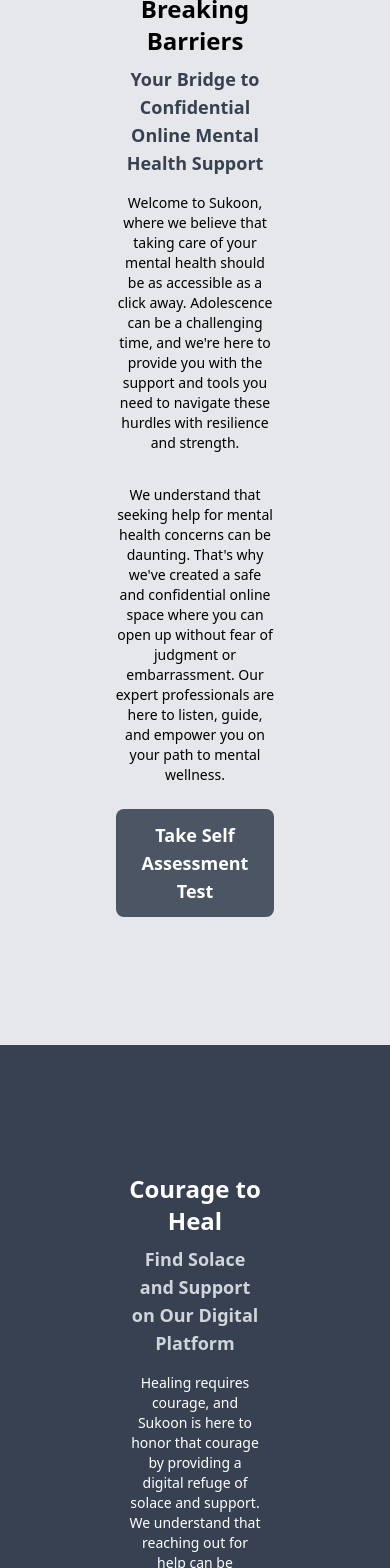
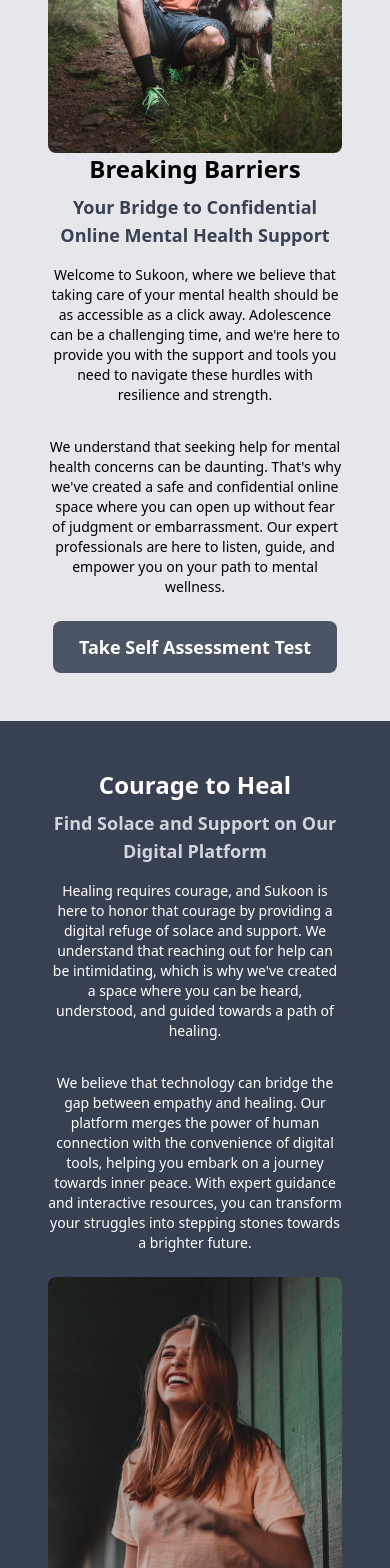
Before and after one commit to SUBS2905/sukoon2.0, a Next.js app: page / in a window 390 px wide. Shown: the part 432-2000 px from the top of the page. Built offline with nearby package versions, Linux system fonts and the light colour scheme.

Commit message:
responsive homepage

```diff
--- a/components/Layout.js
+++ b/components/Layout.js
@@ -3,7 +3,7 @@
 const Layout = ({ children, className = "" }) => {
   return (
     <div
-      className={`w-full h-full z-0 inline-block p-32 bg-gray-200 ${className}`}
+      className={`w-full h-full z-0 inline-block bg-gray-200 ${className}`}
     >
       {children}
     </div>
--- a/components/LayoutDark.js
+++ b/components/LayoutDark.js
@@ -3,7 +3,7 @@
 const LayoutDark = ({ children, className = "" }) => {
   return (
     <div
-      className={`w-full h-full z-0 inline-block p-32 bg-gray-700 ${className}`}
+      className={`w-full h-full z-0 inline-block bg-gray-700 ${className}`}
     >
       {children}
     </div>
```
